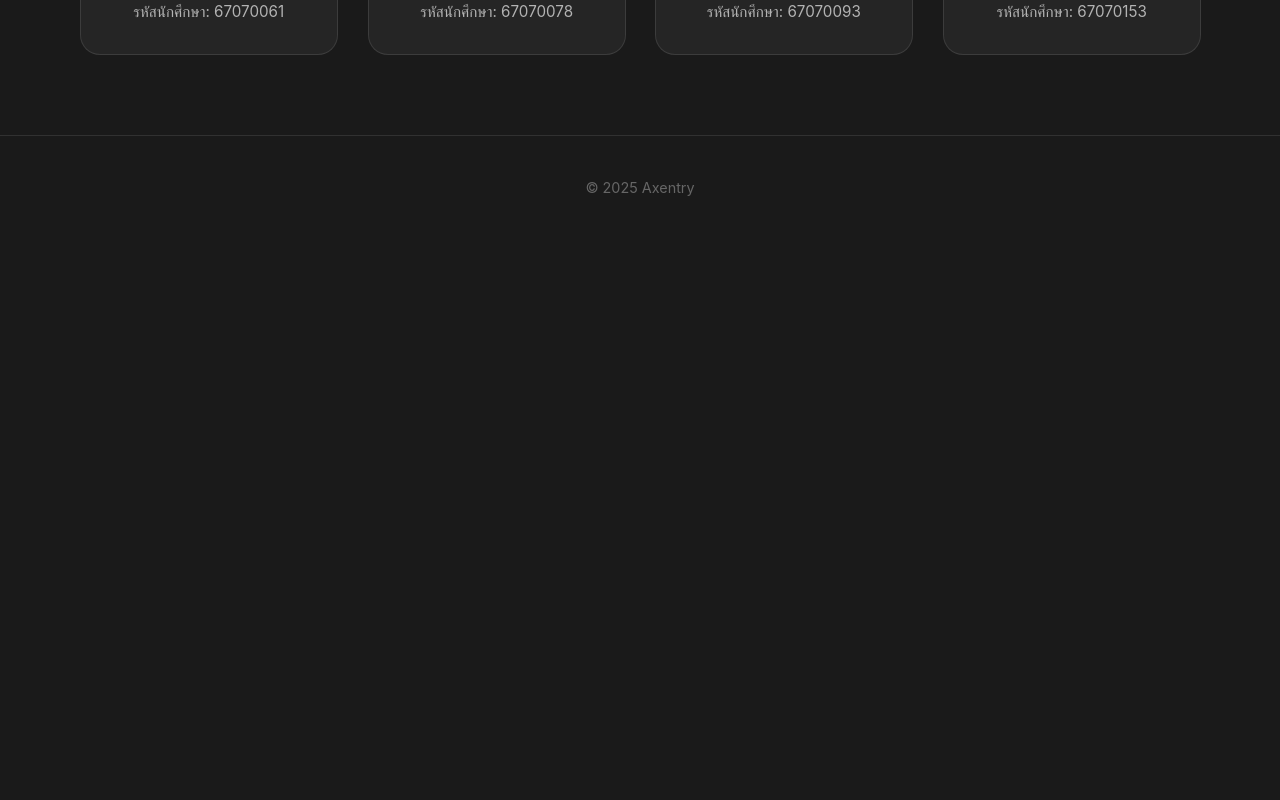
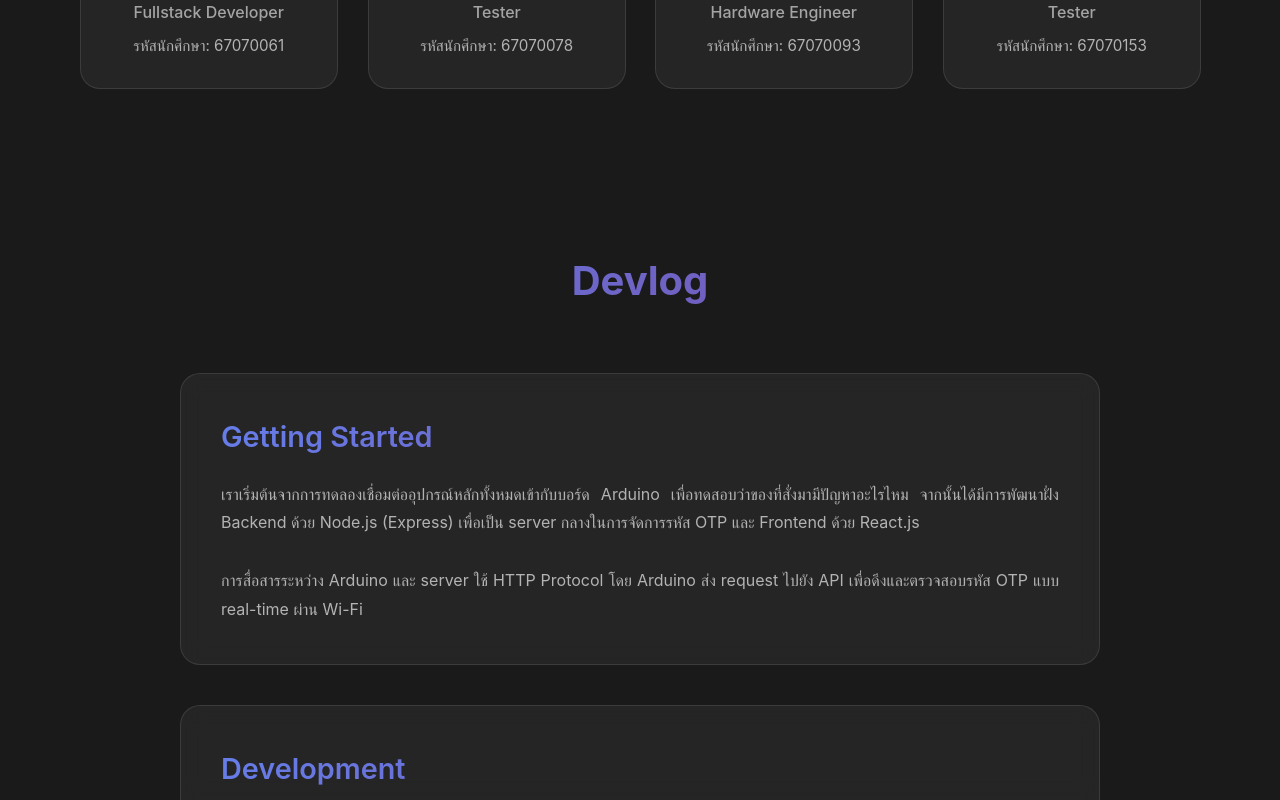
Before and after one commit to Serried/Axentry, a React (Vite) app in the folder Web/abstract-web/: page / in a window 1280 px wide. Shown: the part 6528-7328 px from the top of the page. Before the commit the page ends 6767 px from the top, so only its background shows below. Built offline with nearby package versions, Linux system fonts and the light colour scheme.

Commit message:
feat: add devlog + contributors' role

```diff
--- a/Web/abstract-web/src/App.css
+++ b/Web/abstract-web/src/App.css
@@ -782,6 +782,52 @@ body {
   line-height: 1.7;
 }
 
+/* Devlog Section */
+.devlog-section {
+  padding: 80px 40px;
+  max-width: 1000px;
+  margin: 0 auto;
+}
+
+.devlog-content {
+  display: flex;
+  flex-direction: column;
+  gap: 40px;
+}
+
+.devlog-topic {
+  background: rgba(255, 255, 255, 0.05);
+  border-radius: 20px;
+  padding: 40px;
+  backdrop-filter: blur(10px);
+  border: 1px solid rgba(255, 255, 255, 0.1);
+  transition: all var(--transition-normal);
+}
+
+.devlog-topic:hover {
+  background: rgba(255, 255, 255, 0.08);
+  border-color: rgba(102, 126, 234, 0.3);
+  transform: translateY(-5px);
+}
+
+.devlog-topic-title {
+  font-size: 1.8rem;
+  font-weight: var(--font-weight-semibold);
+  color: var(--text-primary);
+  margin-bottom: 20px;
+  background: var(--accent-gradient);
+  -webkit-background-clip: text;
+  -webkit-text-fill-color: transparent;
+  background-clip: text;
+}
+
+.devlog-topic-description {
+  font-size: 1rem;
+  color: var(--text-secondary);
+  line-height: 1.8;
+  text-align: justify;
+}
+
 .resources-section {
   padding: 80px 0;
   text-align: center;
@@ -1095,6 +1141,14 @@ body {
   line-height: 1.4;
 }
 
+.member-role {
+  font-size: 1rem;
+  color: var(--text-secondary);
+  font-weight: var(--font-weight-medium);
+  margin: 0 0 8px 0;
+  opacity: 0.9;
+}
+
 .member-id {
   font-size: 0.95rem;
   color: var(--text-secondary);
--- a/Web/abstract-web/src/App.jsx
+++ b/Web/abstract-web/src/App.jsx
@@ -37,7 +37,7 @@ function App() {
             </h1>
             <p className="hero-subtitle">
             โครงงานนี้จัดทำขึ้นภายใต้รายวิชา Physical Computing (06016409) โดยมีวัตถุประสงค์เพื่อพัฒนาระบบควบคุมการเข้า-ออกหอพักที่มีความยืดหยุ่น ปลอดภัย และสะดวกต่อการใช้งานของผู้พักอาศัย ระบบถูกออกแบบมาเพื่อแก้ไขปัญหาที่พบได้บ่อย เช่น การลืม Keycard การเพิ่มภาระงานให้เจ้าหน้าที่หอพัก รวมถึงความไม่สะดวกในการรับแขกหรือผู้มาเยี่ยมระบบนี้ประกอบด้วย สองวิธีหลักในการเข้าถึงหอพัก ได้แก่
-<br></br><br></br>1. การใช้ Keycard (NFC) สำหรับการเข้าออกแบบมาตรฐานทั่วไปของผู้พักอาศัย
+<br></br><br></br>1. การใช้ Keycard (RFID) สำหรับการเข้าออกแบบมาตรฐานทั่วไปของผู้พักอาศัย
 <br></br>2. การใช้รหัส OTP ผ่านเว็บไซต์ โดยผู้พักสามารถเข้าสู่ระบบเพื่อสร้างรหัสแบบใช้ครั้งเดียว (One-Time Password) สำหรับกรณีลืม Keycard หรือใช้เพื่อมอบสิทธิ์ให้แขกเข้ามาได้ชั่วคราวโดยไม่ต้องออกมาเปิดประตูด้วยตนเอง
 <br></br><br></br>โครงงานนี้ผสานเทคโนโลยีทางด้าน Physical Computing และ Web Application เข้าด้วยกัน เพื่อสร้างระบบที่ตอบโจทย์ชีวิตประจำวันในยุคดิจิทัล ช่วยลดภาระงานของเจ้าหน้าที่ และเพิ่มความสะดวก ปลอดภัย รวมถึงยกระดับประสบการณ์การพักอาศัยให้มีประสิทธิภาพมากยิ่งขึ้น
 
@@ -248,6 +248,7 @@ function App() {
                 </div>
                 <div className="member-info">
                   <h3 className="member-name">นายธนกฤต อินทร์ฉ่ำ</h3>
+                  <p className="member-role">Fullstack Developer</p>
                   <p className="member-id">รหัสนักศึกษา: 67070061</p>
                 </div>
               </div>
@@ -269,6 +270,7 @@ function App() {
                 </div>
                 <div className="member-info">
                   <h3 className="member-name">นายธิติพัทธ์ นนทเภท</h3>
+                  <p className="member-role">Tester</p>
                   <p className="member-id">รหัสนักศึกษา: 67070078</p>
                 </div>
               </div>
@@ -290,6 +292,7 @@ function App() {
                 </div>
                 <div className="member-info">
                   <h3 className="member-name">นายเนติ วัชรภูมิ</h3>
+                  <p className="member-role">Hardware Engineer</p>
                   <p className="member-id">รหัสนักศึกษา: 67070093</p>
                 </div>
               </div>
@@ -311,8 +314,64 @@ function App() {
                 </div>
                 <div className="member-info">
                   <h3 className="member-name">นายรัตนกร ชุ่มภักดี</h3>
+                  <p className="member-role">Tester</p>
                   <p className="member-id">รหัสนักศึกษา: 67070153</p>
                 </div>
+              </div>
+            </div>
+          </div>
+
+          {/* Devlog Section */}
+          <div className="devlog-section">
+            <h2 className="section-title">Devlog</h2>
+            <div className="devlog-content">
+              <div className="devlog-topic">
+                <h3 className="devlog-topic-title">Getting Started</h3>
+                <p className="devlog-topic-description">
+                  เราเริ่มต้นจากการทดลองเชื่อมต่ออุปกรณ์หลักทั้งหมดเข้ากับบอร์ด Arduino เพื่อทดสอบว่าของที่สั่งมามีปัญหาอะไรไหม จากนั้นได้มีการพัฒนาฝั่ง Backend ด้วย Node.js (Express) เพื่อเป็น server กลางในการจัดการรหัส OTP และ Frontend ด้วย React.js <br></br><br></br>การสื่อสารระหว่าง Arduino และ server ใช้ HTTP Protocol โดย Arduino ส่ง request ไปยัง API เพื่อดึงและตรวจสอบรหัส OTP แบบ real-time ผ่าน Wi-Fi
+                </p>
+              </div>
+              <div className="devlog-topic">
+                <h3 className="devlog-topic-title">Development</h3>
+                <p className="devlog-topic-description">
+                  1. RFID Authentication - เราได้มีการเขียนโค้ดให้ Arduino อ่าน UID ของบัตรผ่าน RC522 และตรวจสอบกับ whitelist ที่กำหนดไว้ในโค้ด <br></br>2. OTP Authentication - backend มีการสร้างรหัสแบบ 6 หลักมีอายุ 5 นาที และ generate จาก frontend ที่ติดต่อกับ API<br></br>3. OTP Retrieval - Arduino มีการดึง OTP ผ่าน API ทุก ๆ 5 วินาที เมื่อผู้ใช้กรอกรหัส OTP แล้วกด '#' ระบบจะตรวจสอบ OTP ที่ดึงมา<br></br>4. Auto-lock - หลังจากประตูปลดล็อก ระบบจะรอ 5 วินาทีเพื่อให้ผู้ใช้ผ่านเข้าไปก่อนที่ Servo จะหมุนกลับมาล็อกประตูอีกครั้งโดยอัตโนมัติ
+                </p>
+              </div>
+              <div className="devlog-topic">
+                <h3 className="devlog-topic-title">Technical Difficulties</h3>
+                <p className="devlog-topic-description">
+                  1. อุปกรณ์หลักพัง - ขนส่งไทยไม่ระวังของ ทำให้ของที่สั่งมาส่วนใหญ่ใช้ไม่ได้ หรืออยู่ในสภาพไม่พร้อมใช้ ทำให้ต้องไปซื้อกับร้านที่อยู่แถวสถาบันอยู่หลายรอบ<br></br>
+                  2. Wi-Fi ต่อได้แต่ IP = 0.0.0.0 - ตอนแรก Arduino R4 WiFi ต่อ SSID ได้ แต่ไม่ได้รับ DHCP IP แก้ได้โดยการเปลี่ยนมาใช้ Hotspot จากมือถือ คาดว่าสาเหตุน่าจะมาจากตอนแรกใช้เครื่องที่ Host ต่อกับ Captive Portal ของคณะ<br></br>
+                  3. Arduino connect กับ backend ไม่ได้ - สาเหตุเกิดมากจากใช้ localhost ใน Arduino ทำให้ Arduino มองว่า localhost คือตัวมันเอง ไม่ใช่เครื่อง server / แก้ได้โดยเปลี่ยน API_HOST เป็น IP ของเครื่อง server และแก้โค้ดใน Backend<br></br>
+                  4. Wiring ผิด - ปัญหาที่เจอบ่อย ๆ อยู่กับ Keypad ซึ่งกดปุ่มแล้วได้ค่าไม่ตรง เลยมีการแก้ส่วนที่เป็น Mapping อยู่นานแล้วมาเจอทีหลังว่าต่อสายผิด ซึ่งปัญหานี้แบบนี้เป็นบ่อยมากกับหลายอุปกรณ์
+                </p>
+              </div>
+
+              <div className="devlog-topic">
+                <h3 className="devlog-topic-title">Current Results</h3>
+                <p className="devlog-topic-description">
+                  1. แตะบัตร RFID เพื่อปลดล็อกประตูได้<br></br>
+                  2. กรอกรหัส OTP ที่สร้างจากเว็บผ่าน Keypad เพื่อปลดล็อกประตูได้<br></br>
+                  3. ระบบตรวจสอบ OTP แบบ real-time ผ่าน HTTP API<br></br>
+                  4. Servo หมุนเปิดประตูและล็อกกลับอัตโนมัติได้<br></br>
+                  5. Frontend ทำงานกับ Backend ได้ผ่าน API
+                </p>
+              </div>
+              <div className="devlog-topic">
+                <h3 className="devlog-topic-title">Incomplete Features / Limitations</h3>
+                <p className="devlog-topic-description">
+                  1. ยังไม่ได้เชื่อมต่อกับฐานข้อมูลจริง ตอนนี้เก็บในไฟล์<br></br>
+                  2. ระบบยังไม่สามารถบันทึกประวัติการเข้า–ออกได้<br></br>
+                  3. ยังไม่มีระบบการจัดการผู้ใช้หลายระดับ (Admin/Resident)<br></br>
+                  4. OTP ใช้ได้เฉพาะใน LAN เดียวกัน<br></br>
+                  5. ยังไม่ได้ทดสอบการทำงานต่อเนื่องในระยะยาว
+                </p>
+              </div>
+              <div className="devlog-topic">
+                <h3 className="devlog-topic-title">Project Summary (TL;DR)</h3>
+                <p className="devlog-topic-description">
+                  Axentry ยังคงอยู่ในขั้น MVP แต่ระบบสามารถทำงานได้ทั้ง การแตะบัตร RFID และการยืนยันด้วยรหัส OTP ผ่านเว็บพร้อมกลไก Auto-Lock ที่ทำให้ระบบปลอดภัยและใกล้เคียงของจริงมากขึ้น
+                </p>
               </div>
             </div>
           </div>
```
